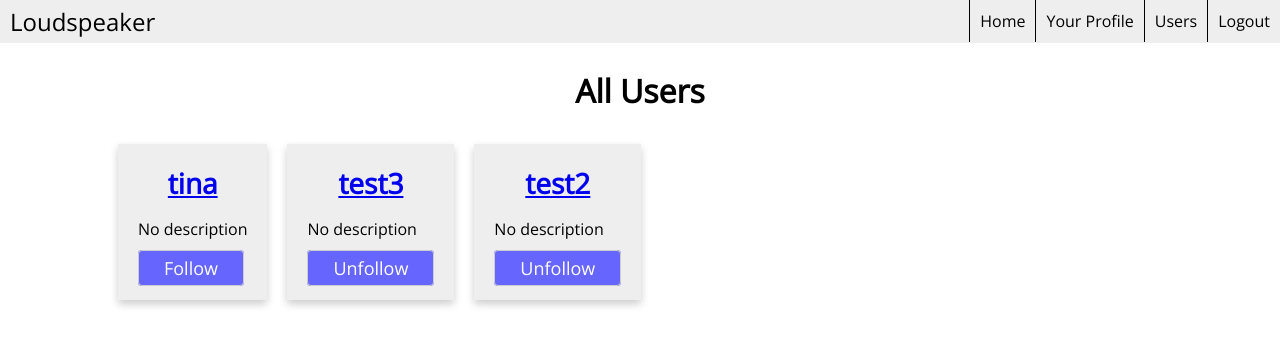
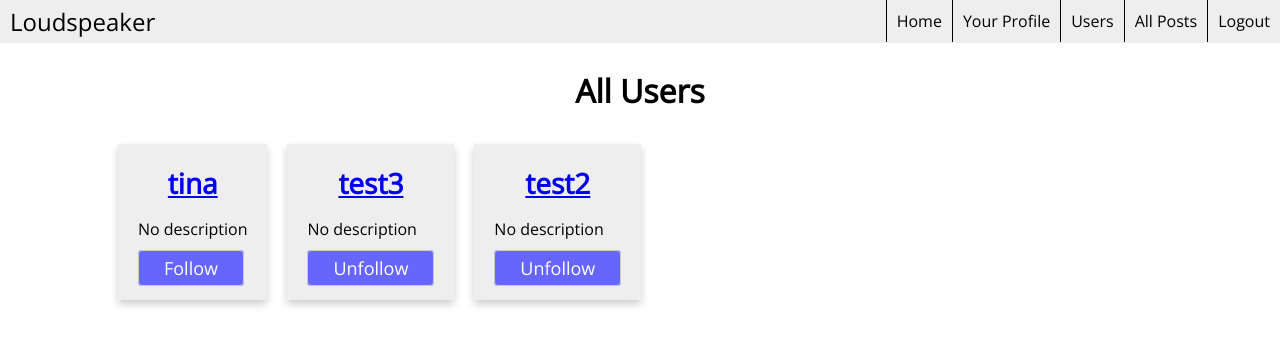
Before and after one commit to tinawong15/intro-project, a Flask app: page /users in a window 1280 px wide. Shown: the top 346 px of the page. Run offline with Flask 2, Linux system fonts and the light colour scheme; a user stored in the database is signed in; data comes from the database, SQL or seed files in the repository; both versions use the stored data as it was after the commit.

Commit message:
unauthenticated user can view all posts

```diff
--- a/app/templates/base.html
+++ b/app/templates/base.html
@@ -14,6 +14,9 @@
         <a href="{{ url_for('logout') }}">Logout</a>
       </li>
       <li class="right">
+        <a href="{{ url_for('posts') }}">All Posts</a>
+      </li>
+      <li class="right">
         <a href="{{ url_for('users') }}">Users</a>
       </li>
       <li class="right">
@@ -25,6 +28,9 @@
       </li>
       <li class="right">
         <a href="{{ url_for('login') }}">Login</a>
+      </li>
+      <li class="right">
+        <a href="{{ url_for('posts') }}">All Posts</a>
       </li>
       {% endif %}
       <li class="right">
--- a/app/views.py
+++ b/app/views.py
@@ -39,7 +39,7 @@ def index():
         db.session.commit()
         flash('Your post is now live!')
         return redirect(url_for('index'))
-    posts = g.user.followed_posts().all()
+    posts = g.user.followed_posts().order_by(Post.timestamp.desc()).all()
     return render_template('index.html',
                            title='Home',
                            form=form,
@@ -99,7 +99,7 @@ def user(username):
     if user == None:
         flash('User %s not found.' % username)
         return redirect(url_for('index'))
-    posts = user.posts.all()
+    posts = user.posts.order_by(Post.timestamp.desc()).all()
     return render_template('user.html',
                            user=user,
                            posts=posts,
@@ -173,3 +173,10 @@ def unfollow(username):
     db.session.commit()
     flash('You have stopped following ' + username + '.')
     return redirect(url_for('user', username=username))
+
+@app.route('/posts')
+def posts():
+    posts = Post.query.order_by(Post.timestamp.desc()).all()
+    return render_template('posts.html',
+                           posts=posts,
+                           title='All posts')
```
Also changed, not shown: app/templates/posts.html (added, +10 -0 lines), app.db, 5 other files.
